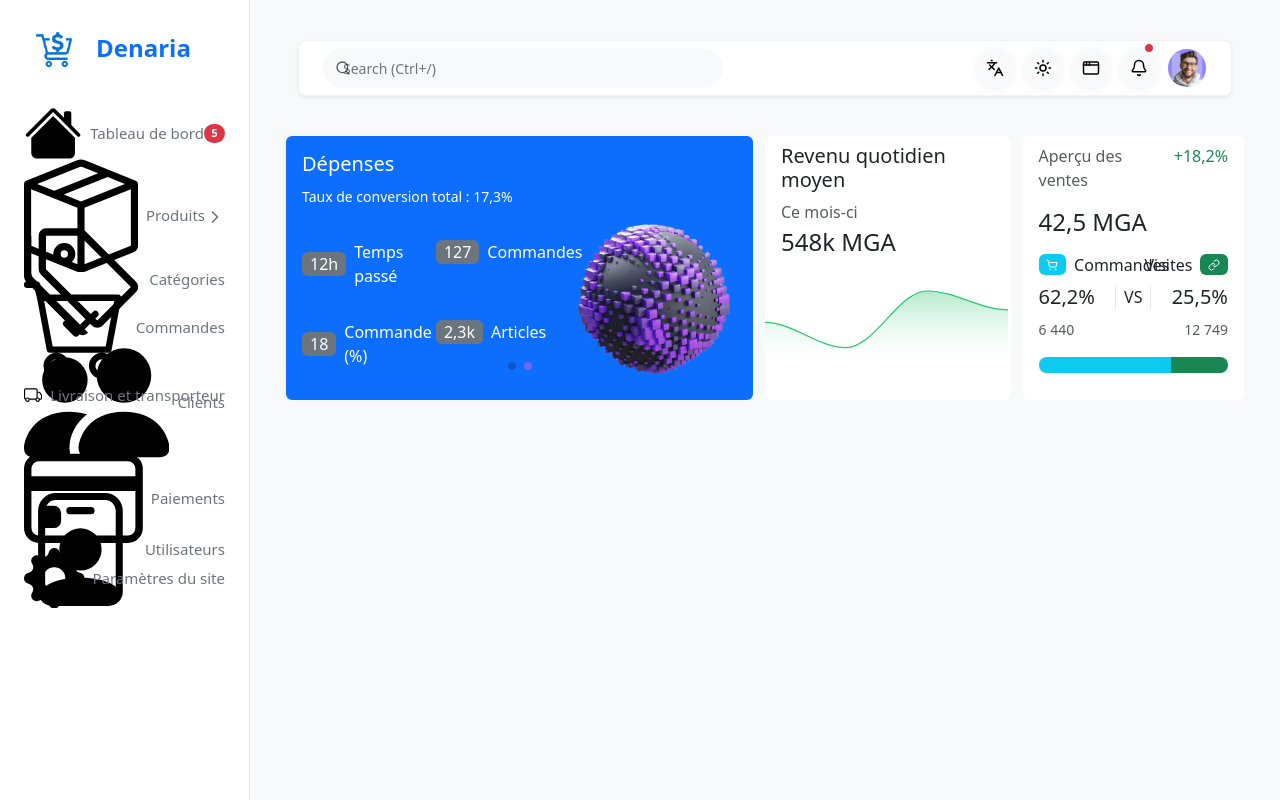
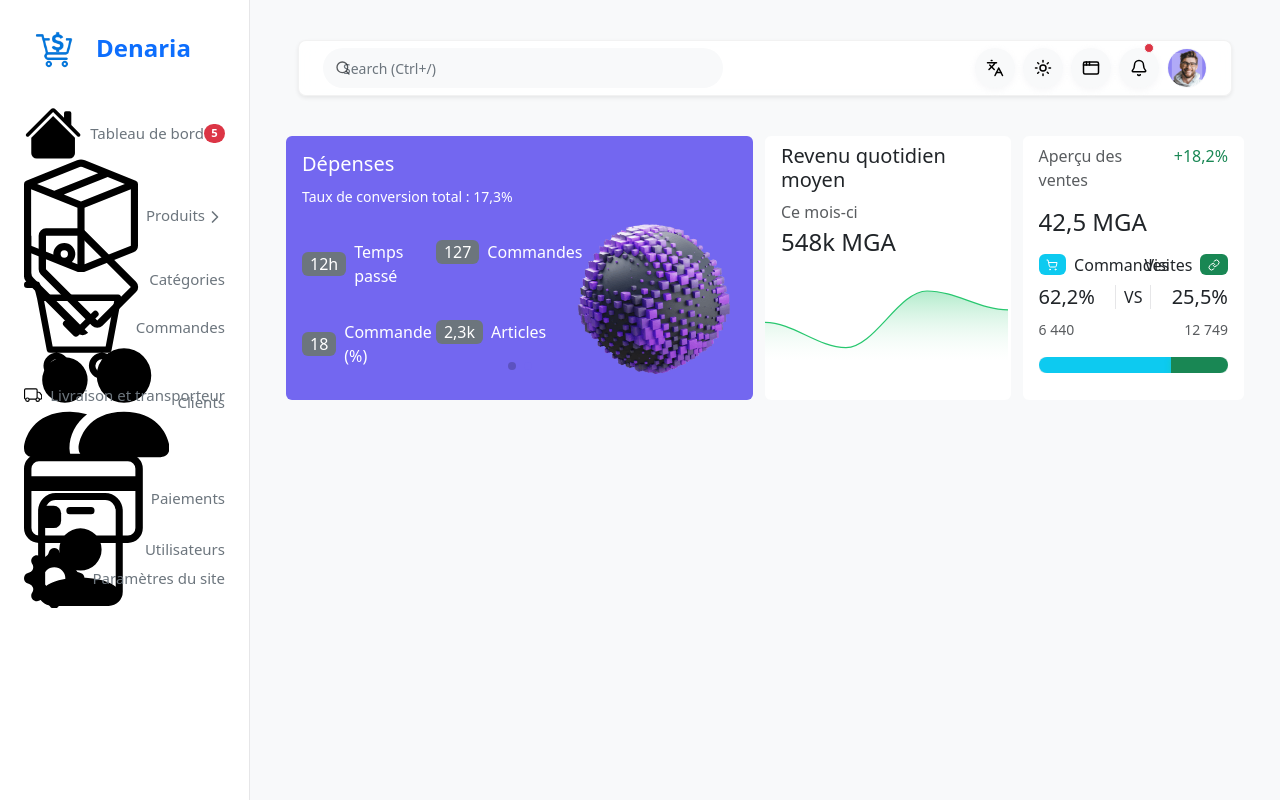
Before and after one commit to Jonastino21/Denaria, a React (Vite) app: page /admin in a window 1280 px wide. Built offline with nearby package versions, Linux system fonts and the light colour scheme; sample sign-in values are in the browser's storage; a small style sheet from the web is missing; a web font is replaced by a local one.

Commit message:
dashboard fixed

```diff
--- a/src/App.css
+++ b/src/App.css
@@ -34,3 +34,6 @@
   border-bottom: none !important;
   background-color: transparent !important;
 }
+.bg-primari {
+  background-color: #7367F0 !important;
+}
--- a/src/pages/admin/Dashboard.jsx
+++ b/src/pages/admin/Dashboard.jsx
@@ -16,7 +16,7 @@ export default function Dashboard() {
       <Row className='g-4'>
 
         <Col lg={6}>
-          <Card className='bg-primary text-white p-3'>
+          <Card className='bg-primari text-white p-3'>
             <Swiper spaceBetween={20} pagination={{ clickable: true }} autoplay={{ delay: 3000 }} modules={[Pagination, Autoplay]}>
               {dashboardData.analyticsSlides.map((slide, idx) => (
                 <SwiperSlide key={idx}>
--- a/src/pages/admin/dashboard.css
+++ b/src/pages/admin/dashboard.css
@@ -3,5 +3,5 @@
 }
 
 .bg-primary {
-  background-color: var(--primary) !important;
+  background-color: #7367F0 !important;
 }
```
